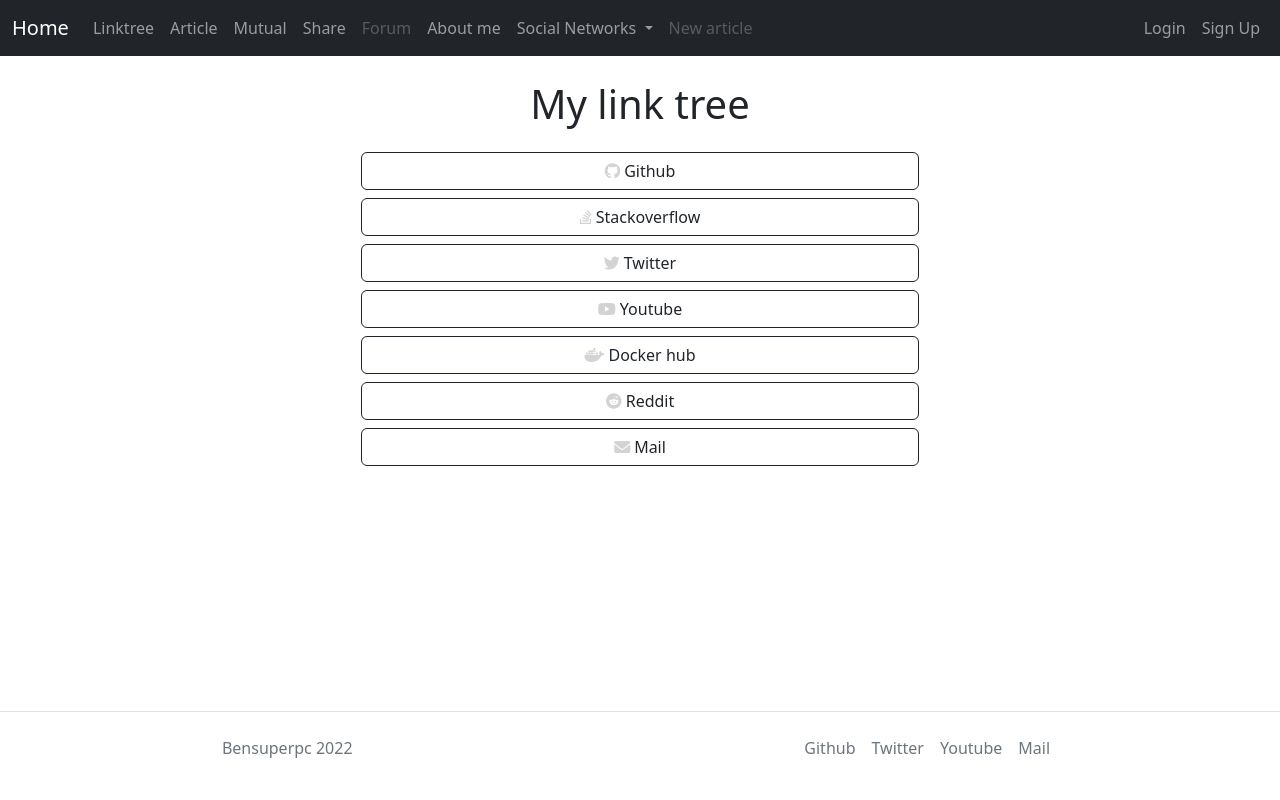
After one commit to bensuperpc/bensuperpc_website, a Flask app: page /linktree in a window 1280 px wide. The commit adds this page. Run offline with Flask 2, Linux system fonts and the light colour scheme; parts of the project's set-up code (start-up, migrations or seed data) failed here and were passed over; some libraries are stand-ins or nearby versions.

Commit message:
Add linktree, license
Add linktree, license

Signed-off-by: Bensuperpc <bensuperpc@gmail.com>

```diff
--- a/project/main.py
+++ b/project/main.py
@@ -33,6 +33,11 @@
 def index():
     return render_template("index.html")
 
+
+
+@main.route("/linktree")
+def linktree():
+    return render_template("linktree.html")
 
 @main.route("/mutual")
 def mutual():
--- a/project/templates/base.html
+++ b/project/templates/base.html
@@ -14,14 +14,19 @@
         integrity="sha384-xeJqLiuOvjUBq3iGOjvSQSIlwrpqjSHXpduPd6rQpuiM3f5/ijby8pCsnbu5S81n" crossorigin="anonymous">
     <link rel="stylesheet" href="https://cdnjs.cloudflare.com/ajax/libs/font-awesome/6.1.2/css/all.min.css"
         integrity="sha384-fZCoUih8XsaUZnNDOiLqnby1tMJ0sE7oBbNk2Xxf5x8Z4SvNQ9j83vFMa/erbVrV" crossorigin="anonymous">
+    <!-- <link rel="stylesheet" href="https://fonts.googleapis.com/icon?family=Material+Icons"> -->
+
     <!-- For general style -->
     <link rel="stylesheet" href="{{ url_for('static', filename= 'css/style.css') }}">
     <!-- For code style in article -->
     <link rel="stylesheet" href="{{ url_for('static', filename= 'css/style_code.css') }}">
 
-    <link rel="apple-touch-icon" sizes="180x180" href="{{ url_for('static', filename= 'favicon/apple-touch-icon.png') }}">
-    <link rel="icon" type="image/png" sizes="32x32" href="{{ url_for('static', filename= 'favicon/favicon-32x32.png') }}">
-    <link rel="icon" type="image/png" sizes="16x16" href="{{ url_for('static', filename= 'favicon/favicon-16x16.png') }}">
+    <link rel="apple-touch-icon" sizes="180x180"
+        href="{{ url_for('static', filename= 'favicon/apple-touch-icon.png') }}">
+    <link rel="icon" type="image/png" sizes="32x32"
+        href="{{ url_for('static', filename= 'favicon/favicon-32x32.png') }}">
+    <link rel="icon" type="image/png" sizes="16x16"
+        href="{{ url_for('static', filename= 'favicon/favicon-16x16.png') }}">
     <link rel="manifest" href="{{ url_for('static', filename= 'favicon/site.webmanifest') }}">
 
     <title>{% block title %} {% endblock %}</title>
@@ -48,7 +53,7 @@
             </li>
             <li class="nav-item"><a href="https://www.youtube.com/c/bensuperpc"
                     class="nav-link px-2 text-muted">Youtube</a></li>
-            <li class="nav-item"><a href="{{ url_for('main.about')}}" class="nav-link px-2 text-muted">About</a>
+            <li class="nav-item"><a href="mailto:bensuperpc@gmail.com" class="nav-link px-2 text-muted">Mail</a>
             </li>
         </ul>
     </footer>
--- /dev/null
+++ b/project/templates/linktree.html
@@ -0,0 +1,20 @@
+{% extends 'base.html' %}
+
+{% block content %}
+<section class="container">
+    <div class="container">
+        <h1 class="text-center">{% block title %} My link tree {% endblock %}</h1>
+    </div>
+      <div class="d-grid gap-2 col-6 mx-auto py-3">
+        <a href="https://github.com/bensuperpc" class="btn btn-outline-dark btn-block" role="button"><i class="fab fa-github">&nbsp;</i>Github</a>
+        <a href="https://stackoverflow.com/users/10152334/bensuperpc" class="btn btn-outline-dark btn-block" role="button"><i class="fab fa-stack-overflow">&nbsp;</i>Stackoverflow</a>
+        <a href="https://twitter.com/Bensuperpc" class="btn btn-outline-dark btn-block" role="button"><i class="fab fa-twitter">&nbsp;</i>Twitter</a>
+        <a href="https://www.youtube.com/c/bensuperpc" class="btn btn-outline-dark btn-block" role="button"><i class="fab fa-youtube">&nbsp;</i>Youtube</a>
+        <!-- <a href="https://codepen.io/bensuperpc" class="btn btn-outline-dark btn-block" role="button"><i class="fab fa-codepen">&nbsp;</i>Codepen</a> -->
+        <a href="https://hub.docker.com/u/bensuperpc" class="btn btn-outline-dark btn-block" role="button"><i class="fab fa-docker">&nbsp;</i>Docker hub</a>
+        <a href="https://www.reddit.com/user/Bensuperpc" class="btn btn-outline-dark btn-block" role="button"><i class="fab fa-reddit">&nbsp;</i>Reddit</a>
+        <a href="mailto:bensuperpc@gmail.com" class="btn btn-outline-dark btn-block" role="button"><i class="fa fa-envelope">&nbsp;</i>Mail</a>
+        <!-- <a href="#" class="btn btn-outline-dark btn-block" role="button"><i class="fa fa-code">&nbsp;</i>My website</a> -->
+      </div>
+</section>
+{% endblock %}
--- a/project/templates/navbar.html
+++ b/project/templates/navbar.html
@@ -8,7 +8,10 @@
         <div class="collapse navbar-collapse" id="navbarCollapse">
             <ul class="navbar-nav me-auto mb-2 mb-md-0">
                 <li class="nav-item">
-                    <a class="nav-link active" aria-current="page" href="{{ url_for('main.article')}}">Article</a>
+                    <a class="nav-link" href="{{ url_for('main.linktree')}}">Linktree</a>
+                </li>
+                <li class="nav-item">
+                    <a class="nav-link" aria-current="page" href="{{ url_for('main.article')}}">Article</a>
                 </li>
                 <li class="nav-item">
                     <a class="nav-link" href="{{ url_for('main.mutual')}}">Mutual</a>
```
Also changed, not shown: project/templates/curriculum_vitae.html (added, +15 -0 lines), README.md, 1 other file.
